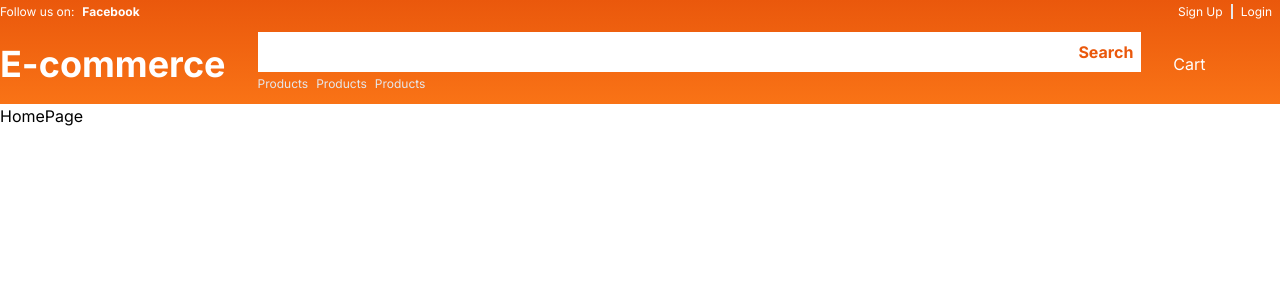
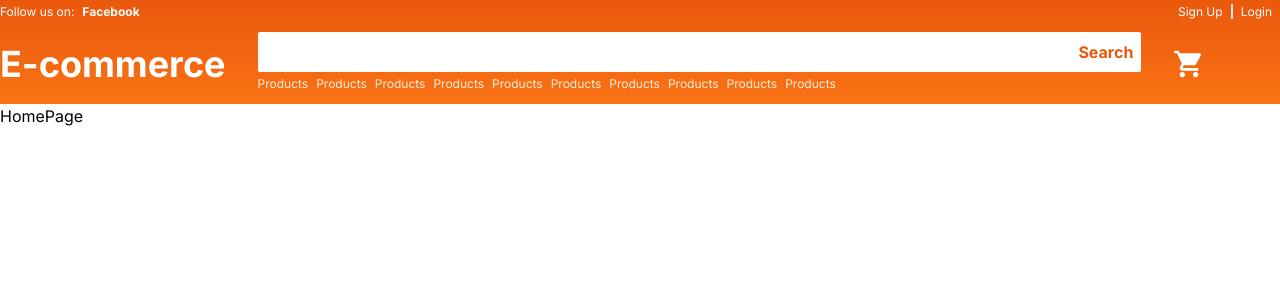
Before and after one commit to chatchatabc/practice-ecommerce-nextjs, a Next.js app: page / in a window 1280 px wide. Shown: the top 300 px of the page. Built offline with nearby package versions, Linux system fonts and the light colour scheme.

Commit message:
improvements: added hover effects for the navbar

```diff
--- a/app/layout.tsx
+++ b/app/layout.tsx
@@ -26,7 +26,7 @@ export default function RootLayout({
                 <p>Follow us on:</p>
                 <nav>
                   <a
-                    className="font-bold"
+                    className="font-bold transition hover:text-orange-200"
                     target="_blank"
                     href="https://www.facebook.com/"
                   >
@@ -37,24 +37,30 @@ export default function RootLayout({
 
               {/* Right */}
               <nav className="divide-x-2 [&>*]:px-2">
-                <a href="/sign-up">Sign Up</a>
-                <a href="/login">Login</a>
+                <a className="transition hover:text-orange-200" href="/sign-up">
+                  Sign Up
+                </a>
+                <a className="transition hover:text-orange-200" href="/login">
+                  Login
+                </a>
               </nav>
             </section>
 
             {/* Bottom */}
             <section className="flex items-center py-2">
               {/* Logo */}
-              <h1 className="text-4xl font-bold">E-commerce</h1>
+              <a href="/" className="transition hover:text-orange-200">
+                <h1 className="text-4xl font-bold">E-commerce</h1>
+              </a>
 
               {/* Search bar */}
               <div className="flex-1 px-8">
                 {/* Input */}
                 <section className="text-black">
-                  <div className="flex">
+                  <div className="flex rounded-sm overflow-hidden">
                     <input className="p-2 w-full" />
                     <div className="bg-white flex">
-                      <button className="px-2 text-orange-600 font-bold">
+                      <button className="px-2 text-orange-600 font-bold transition hover:text-orange-700">
                         Search
                       </button>
                     </div>
@@ -63,23 +69,37 @@ export default function RootLayout({
 
                 {/* Recommendations */}
                 <section className="text-xs py-1">
-                  <ul className="flex text-gray-200 space-x-2">
-                    <li>
-                      <a href="/products">Products</a>
-                    </li>
-                    <li>
-                      <a href="/products">Products</a>
-                    </li>
-                    <li>
-                      <a href="/products">Products</a>
-                    </li>
+                  <ul className="flex text-orange-100 space-x-2">
+                    {[...Array(10)].map((_, index) => {
+                      return (
+                        <li key={`search-suggestion-${index}`}>
+                          <a
+                            className="transition hover:text-orange-300"
+                            href="/products"
+                          >
+                            Products
+                          </a>
+                        </li>
+                      );
+                    })}
                   </ul>
                 </section>
               </div>
 
               {/* Cart */}
               <div className="w-1/12">
-                <a href="/cart">Cart</a>
+                <a href="/cart">
+                  <svg
+                    className="text-white w-8 h-8 transition hover:text-orange-200"
+                    xmlns="http://www.w3.org/2000/svg"
+                    viewBox="0 0 24 24"
+                  >
+                    <path
+                      fill="currentColor"
+                      d="M7 22q-.825 0-1.413-.588T5 20q0-.825.588-1.413T7 18q.825 0 1.413.588T9 20q0 .825-.588 1.413T7 22Zm10 0q-.825 0-1.413-.588T15 20q0-.825.588-1.413T17 18q.825 0 1.413.588T19 20q0 .825-.588 1.413T17 22ZM5.2 4h14.75q.575 0 .875.513t.025 1.037l-3.55 6.4q-.275.5-.738.775T15.55 13H8.1L7 15h12v2H7q-1.125 0-1.7-.988t-.05-1.962L6.6 11.6L3 4H1V2h3.25l.95 2Z"
+                    />
+                  </svg>
+                </a>
               </div>
             </section>
           </section>
```
